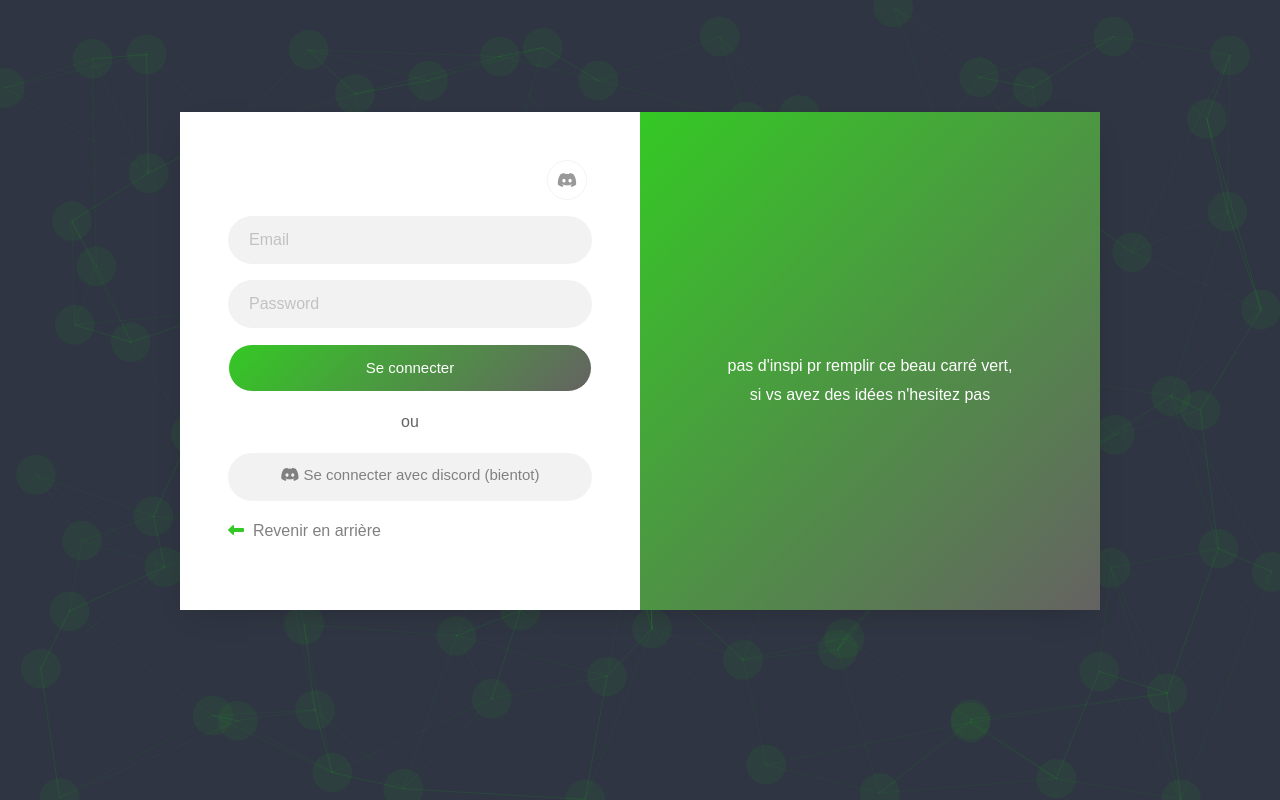
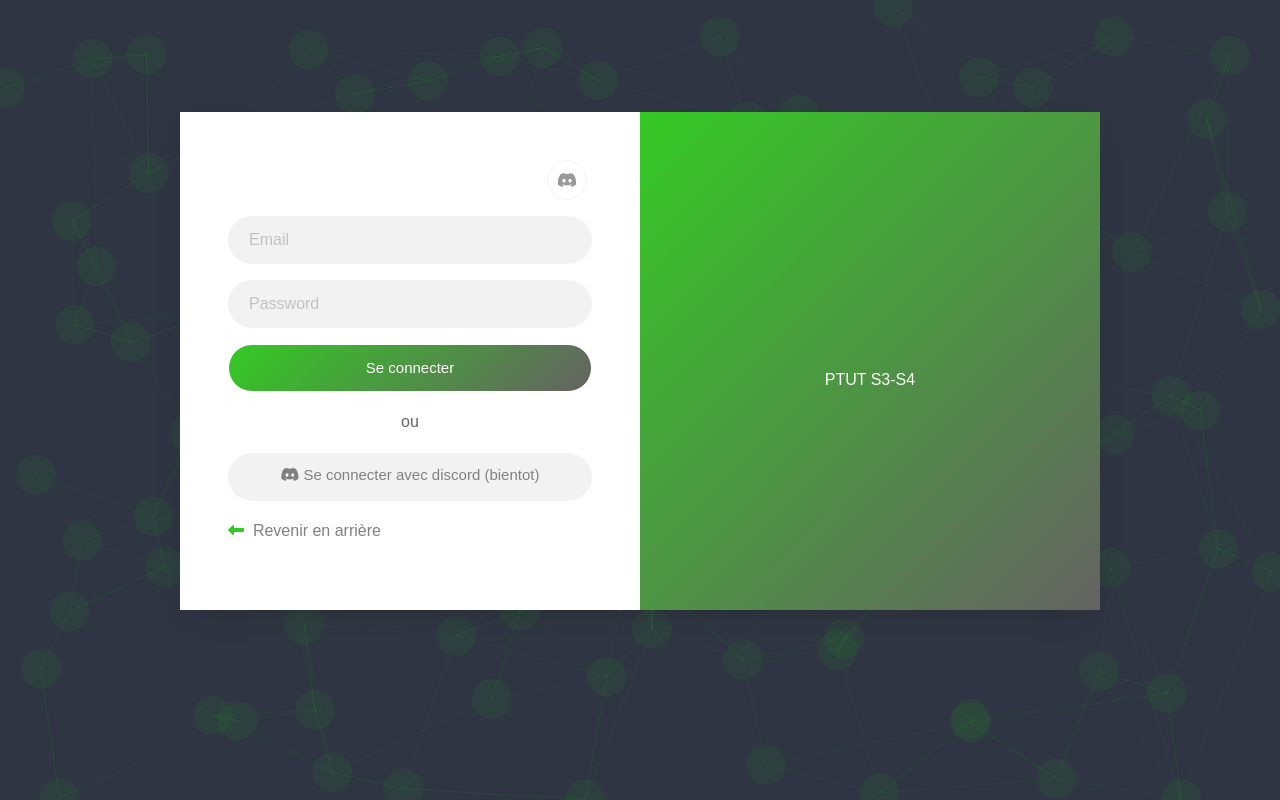
Before and after one commit to Emiliolosbostos/Projet-tuteure-s3, a PHP site: page /login.php in a window 1280 px wide. Run offline with PHP 8.4, Linux system fonts and the light colour scheme; some libraries are stand-ins or nearby versions.

Commit message:
modif login, ajout switch dark-light mode admin panel

```diff
--- a/admin/games.php
+++ b/admin/games.php
@@ -18,7 +18,7 @@ include('includes/navbar.php');
 
   <div class="card border-left-primary shadow mb-4">
     <div class="card-header py-3">
-      <h6 class="m-0 font-weight-bold text-primary">JEU 1
+      <h6 class="m-0 font-weight-bold text-primary">QUIZ
       </h6>
     </div>
     <div class="card-body">
@@ -48,7 +48,7 @@ include('includes/navbar.php');
 
   <div class="card border-left-primary shadow mb-4">
        <div class="card-header py-3">
-         <h6 class="m-0 font-weight-bold text-primary">JEU 2
+         <h6 class="m-0 font-weight-bold text-primary">DACTYLOGRAPHIE
          </h6>
        </div>
        <div class="card-body">
@@ -72,7 +72,7 @@ include('includes/navbar.php');
 
      <div class="card border-left-primary shadow mb-4">
             <div class="card-header py-3">
-              <h6 class="m-0 font-weight-bold text-primary">JEU 3
+              <h6 class="m-0 font-weight-bold text-primary">CODE A TROUS
               </h6>
             </div>
             <div class="card-body">
--- a/admin/includes/footer.php
+++ b/admin/includes/footer.php
@@ -4,7 +4,7 @@
       <footer class="sticky-footer bg-white">
         <div class="container my-auto">
           <div class="copyright text-center my-auto">
-            <span class="text-gray-600">Copyright &copy; The Manager 2021</span>
+            <span class="text-gray-600">Copyright &copy; PTUT S3-S4</span>
           </div>
         </div>
       </footer>
--- a/admin/includes/navbar.php
+++ b/admin/includes/navbar.php
@@ -144,13 +144,13 @@
           <!-- Topbar Navbar -->
           <ul class="navbar-nav ml-auto">
 
-          <!--<label class="switch">
+          <label class="switch">
                   <i class="fas fa-adjust"></i>
                   <div>
                     <input id="checkBox" type="checkbox" />
                     <span class="slider round"></span>
                   </div>
-         </label>-->
+         </label>
 
 
 
--- a/api/index.js
+++ b/api/index.js
@@ -39,7 +39,7 @@ app.use(bodyParser.json());
 const swaggerOption = {
     swaggerDefinition: (swaggerJsdoc.Options = {
         info: {
-            title: "API DE OUF",
+            title: "API PTUT",
             description: "API documentation",
             contact: {
                 name: "ABDELMLEK Sami",
--- a/login.php
+++ b/login.php
@@ -151,7 +151,7 @@ function session($key, $default=NULL) {
 						<div class="text-wrap p-4 p-lg-5 text-center d-flex align-items-center order-md-last">
 							<div class="text w-100">
 								<h2><br><span></span></h2>
-								<p>pas d'inspi pr remplir ce beau carré vert, <br>si vs avez des idées n'hesitez pas</p>
+								<p>PTUT S3-S4</p>
 								<!--<a href="" data-shoppy-product="8oAtmAS" class="btn btn-white btn-outline-white">Buy here !</a>
 							--></div>
 							</div>
```
Also changed, not shown: api/routes/users.route.js (+7 -7 lines).
